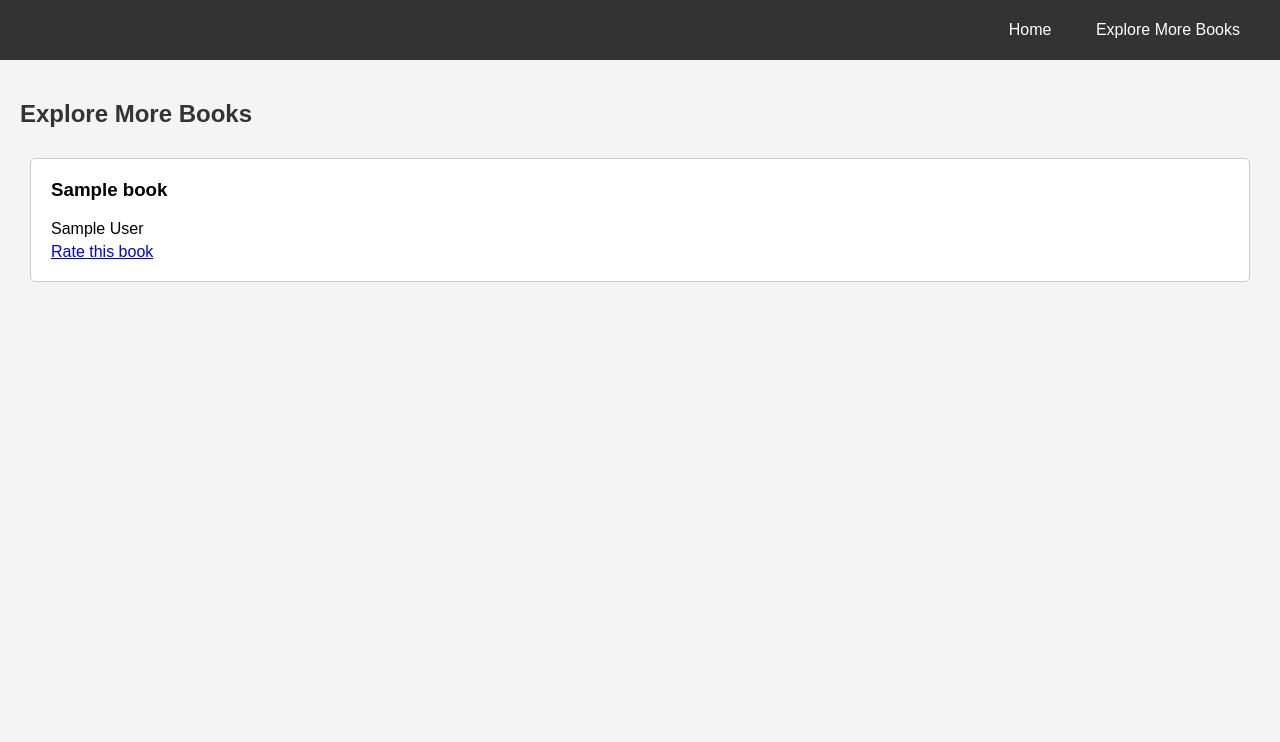
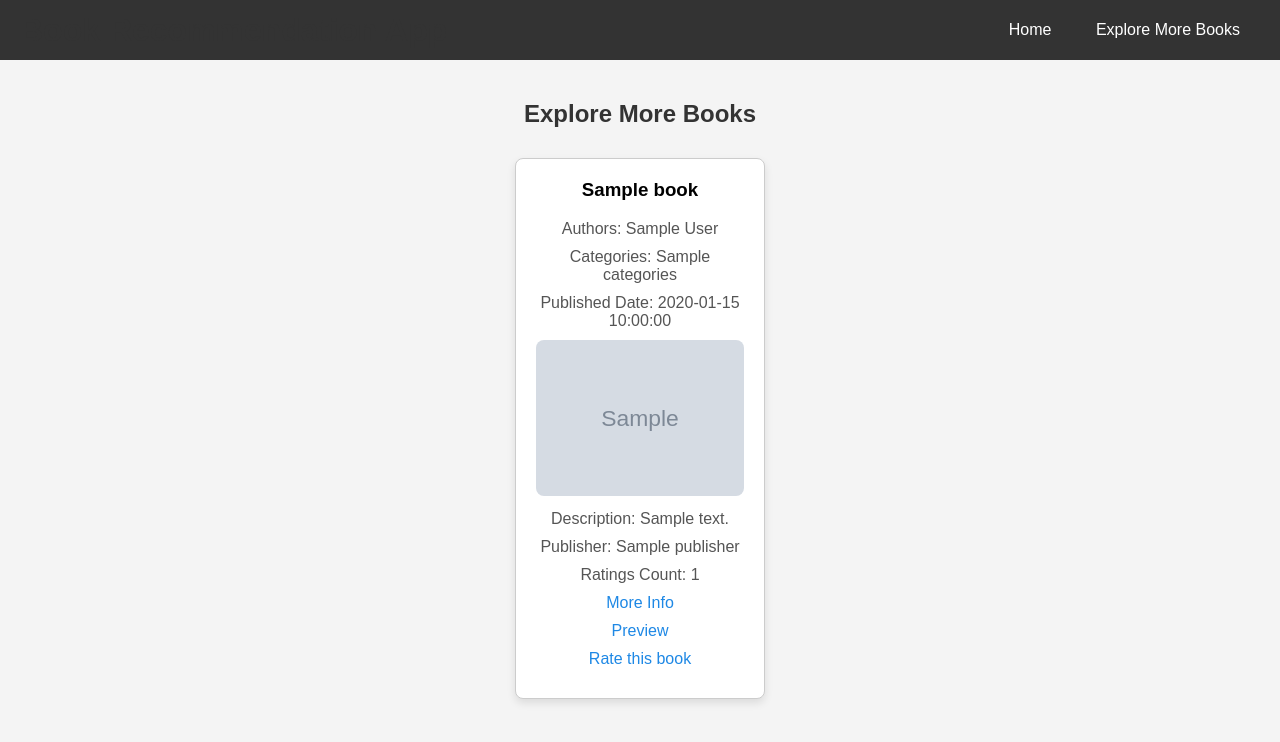
Before and after one commit to YaelPrat/Book-Recommendation-System, a Flask app: template Frontend/templates/explore.html in a window 1280 px wide. Shown: the top 742 px of the page. Run offline with Flask 3, Linux system fonts and the light colour scheme; the template is opened without the code that fills it: most values are stand-ins (such as "Sample title", 1, 10 or a date in 2020); grey boxes marked "Sample" are stand-in pictures; some libraries are stand-ins or nearby versions.

Commit message:
api fixed & front changes in the explore route

```diff
--- a/Backend/app.py
+++ b/Backend/app.py
@@ -1,10 +1,11 @@
 from flask import Flask, request, jsonify, redirect, url_for, render_template
-import os
 import json
 from flask import Flask, jsonify, render_template
 from pyspark.sql import SparkSession
 from pyspark.ml.recommendation import ALSModel
 from pymongo import MongoClient
+import math
+
 
 app = Flask(__name__)
 
@@ -40,7 +41,7 @@ def user_home(user_id):
     if not user:
         return jsonify({"error": f"User with user_id {user_id} not found"}), 404
 
-    print("user", user)
+    # print("user", user)
     # Convert ObjectId to string for JSON serialization
     user['_id'] = str(user['_id'])
 
@@ -56,19 +57,19 @@ def user_home(user_id):
     # Generate recommendations for the user
     try:
         # Print the user index for debugging
-        print(f"User index: {user_index}")
+        # print(f"User index: {user_index}")
 
         user_recommendations = als_model.recommendForUserSubset(spark.createDataFrame([{'UserIdIndex': user_index}]), 10)
 
         # Print the raw recommendations for debugging
-        print(f"User recommendations: {user_recommendations.collect()}")
+        # print(f"User recommendations: {user_recommendations.collect()}")
 
         # Extract the recommended book indices
         recommended_books = user_recommendations.collect()[0]['recommendations']
         recommended_books_ids = [rec[0] for rec in recommended_books]  # Extract the first element (book index) from each recommendation
 
         # Print the recommended book IDs for debugging
-        print(f"Recommended book IDs: {recommended_books_ids}")
+        # print(f"Recommended book IDs: {recommended_books_ids}")
 
         # Fetch book details from MongoDB
         recommended_books_details = list(books_data_collection.find({'Id': {'$in': recommended_books_ids}}))
@@ -77,8 +78,8 @@ def user_home(user_id):
             book['_id'] = str(book['_id'])
 
 
-        # Print the recommended book details for debugging
-        print(f"Recommended book details: {recommended_books_details}")
+        # # Print the recommended book details for debugging
+        # print(f"Recommended book details: {recommended_books_details}")
     except IndexError as e:
         print(f"IndexError: {e}")
         recommended_books_details = []
@@ -91,9 +92,23 @@ def user_home(user_id):
 
 @app.route('/explore')
 def explore_books():
-    books = list(books_collection.find().limit(20))
+    books = list(books_data_collection.find().limit(20))
+    books = [clean_book_data(book) for book in books]
+    # Convert ObjectId to string
+    for book in books:
+        if '_id' in book:
+            book['_id'] = str(book['_id'])
+
     return jsonify(books)
 
+
+def clean_book_data(book):
+    for key, value in book.items():
+        if isinstance(value, float) and math.isnan(value):
+            book[key] = None
+        elif value == 'nan':
+            book[key] = None
+    return book
 
 @app.route('/book/<title>', methods=['GET', 'POST'])
 def get_book(title):
--- a/Frontend/static/css/styles.css
+++ b/Frontend/static/css/styles.css
@@ -106,3 +106,51 @@ form button {
 form button:hover {
     background-color: #555;
 }
+
+
+h2 {
+    text-align: center;
+    margin-bottom: 20px;
+}
+
+.book-cards {
+    display: flex;
+    flex-wrap: wrap;
+    justify-content: center;
+    gap: 20px;
+}
+
+.book-card {
+    background-color: white;
+    border-radius: 8px;
+    box-shadow: 0 4px 8px rgba(0, 0, 0, 0.1);
+    padding: 20px;
+    max-width: 250px;
+    text-align: center;
+}
+
+.book-card img {
+    max-width: 100%;
+    height: auto;
+    border-radius: 8px;
+}
+
+.book-card h3 {
+    margin-top: 0;
+}
+
+.book-card p {
+    margin: 10px 0;
+    color: #555;
+}
+
+.book-card a {
+    display: block;
+    margin: 10px 0;
+    color: #1e88e5;
+    text-decoration: none;
+}
+
+.book-card a:hover {
+    text-decoration: underline;
+}
--- a/Frontend/templates/explore.html
+++ b/Frontend/templates/explore.html
@@ -6,11 +6,20 @@
         <div class="book-cards">
             {% for book in books %}
             <div class="book-card">
-            <h3>{{ book.title }}</h3>
-            <p>{{ book.author }}</p>
-            <a href="{{ url_for('book', title=book.title) }}">Rate this book</a>
+                <h3>{{ book.Title }}</h3>
+                <p>Authors: {{ book.authors if book.authors else 'Unknown' }}</p>
+                <p>Categories: {{ book.categories if book.categories else 'Uncategorized' }}</p>
+                <p>Published Date: {{ book.publishedDate if book.publishedDate else 'Unknown' }}</p>
+                <img src="{{ book.image if book.image else url_for('static', filename='default_book_cover.jpg') }}" alt="{{ book.Title }} cover">
+                <p>Description: {{ book.description if book.description else 'No description available' }}</p>
+                <p>Publisher: {{ book.publisher if book.publisher else 'Unknown' }}</p>
+                <p>Ratings Count: {{ book.ratingsCount if book.ratingsCount else 'Not rated' }}</p>
+                <a href="{{ book.infoLink }}" target="_blank">More Info</a>
+                <a href="{{ book.previewLink }}" target="_blank">Preview</a>
+                <a href="{{ url_for('book', title=book.Title) }}">Rate this book</a>
             </div>
             {% endfor %}
         </div>
     </section>
+
 {% endblock %}
--- a/Frontend/templates/home.html
+++ b/Frontend/templates/home.html
@@ -17,7 +17,7 @@
             <div class="book-card">
                 <h3>{{ book.Title }}</h3>
                 <p>{{ book.authors }}</p>
-                <a href="{{ url_for('book', title=book.title) }}">Rate this book</a>
+                <a href="{{ url_for('book', title=book.Title) }}">Rate this book</a>
             </div>
             {% endfor %}
         </div>
```
Also changed, not shown: Backend/loadBooks.py (+22 -0 lines), Frontend/app.py (+2 -18 lines), Frontend/static/default_book_cover.jpg (added). Lines whose indentation alone changed are shown as unchanged.
